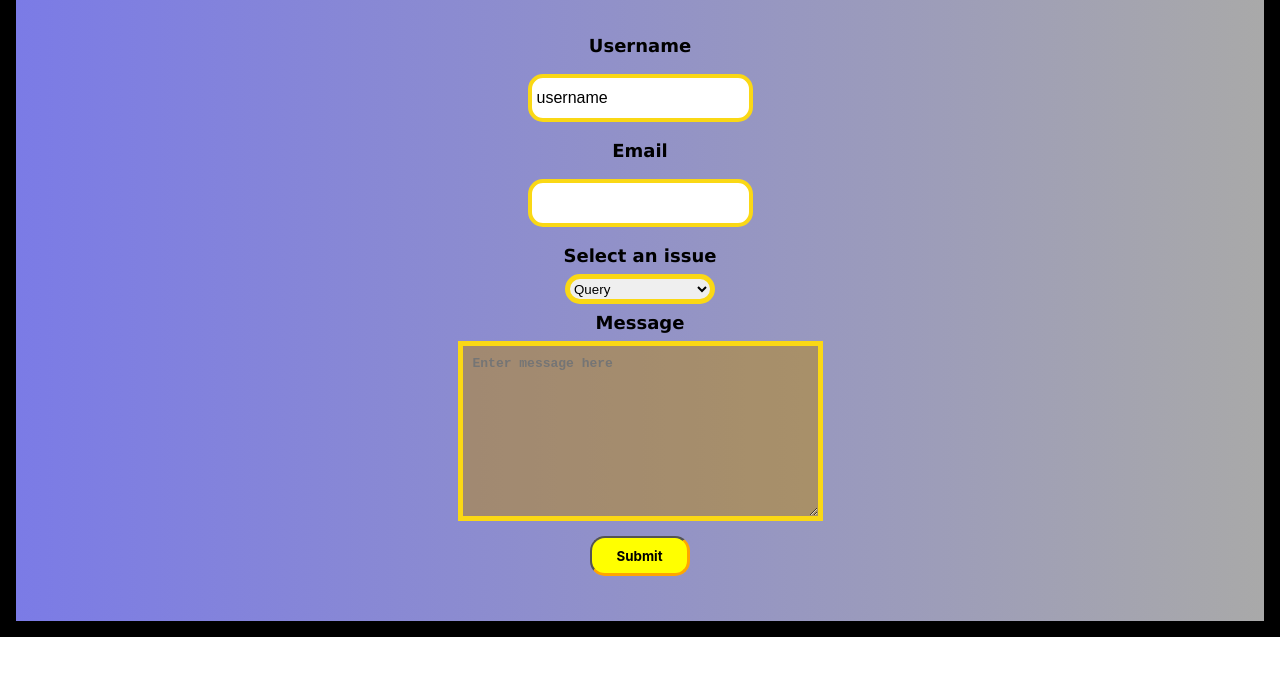
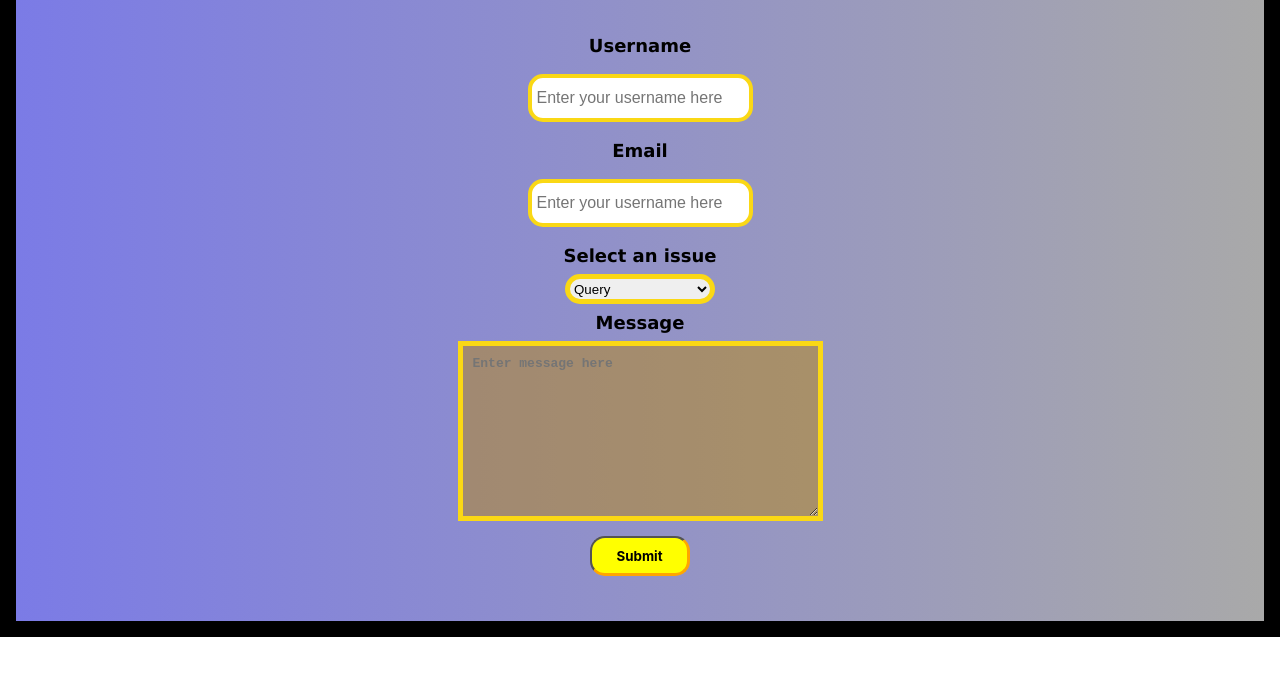
Before and after one commit to singhabhishek2203/Simple-web-contact-form, a plain HTML site: page index.html in a window 1280 px wide. Shown: the part 73-748 px from the top of the page. Drawn offline with Linux system fonts and the light colour scheme.

Commit message:
Update index.html

```diff
--- a/index.html
+++ b/index.html
@@ -20,9 +20,9 @@
     <div class="content-box">
         <form action="">
             <label for="username">Username</label>
-            <input type="text" value="username" required>
+            <input type="text" value="" placeholder="Enter your username here" required>
             <label for="email">Email</label>
-            <input type="email" name="email" id="email" required>
+            <input type="email" name="email" id="email" placeholder="Enter your username here" required>
             <label for="issue">Select an issue</label>
             <select name="issue" id="issue" required >
                 <option value="query">Query</option>
```
